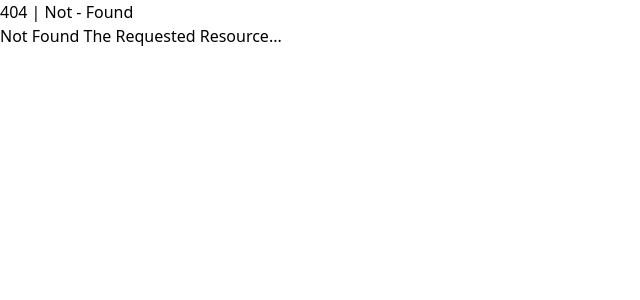
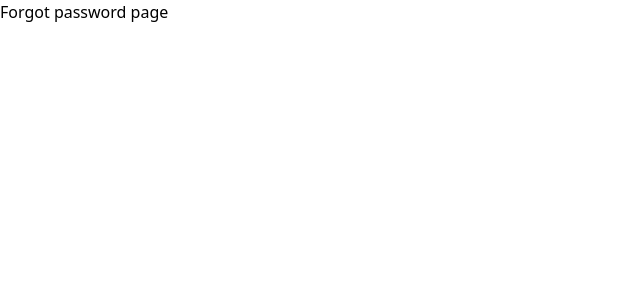
Before and after one commit to sabbir-sabbir/Next-js-practicE, a Next.js app: page /forgot-password in a window 1280 px wide. Before the commit this address had no page. Shown: the top 300 px of the page, without its empty margins (0-640 px from the left). Built offline with nearby package versions, Linux system fonts and the light colour scheme.

Commit message:
Add authentication pages for Forgot Password, Login, and Register

```diff
--- /dev/null
+++ b/src/app/(auth)/forgot-password/page.tsx
@@ -0,0 +1,5 @@
+export default function ForgotPassword() {
+    return (
+        <h1>Forgot password page</h1>
+    )
+}
--- /dev/null
+++ b/src/app/(auth)/login/page.tsx
@@ -0,0 +1,5 @@
+export default function Login() {
+    return (
+        <h1>This Login page</h1>
+    )
+}
--- /dev/null
+++ b/src/app/(auth)/register/page.tsx
@@ -0,0 +1,5 @@
+export default function Register() {
+    return (
+        <h1>Register page</h1>
+    )
+}
```
